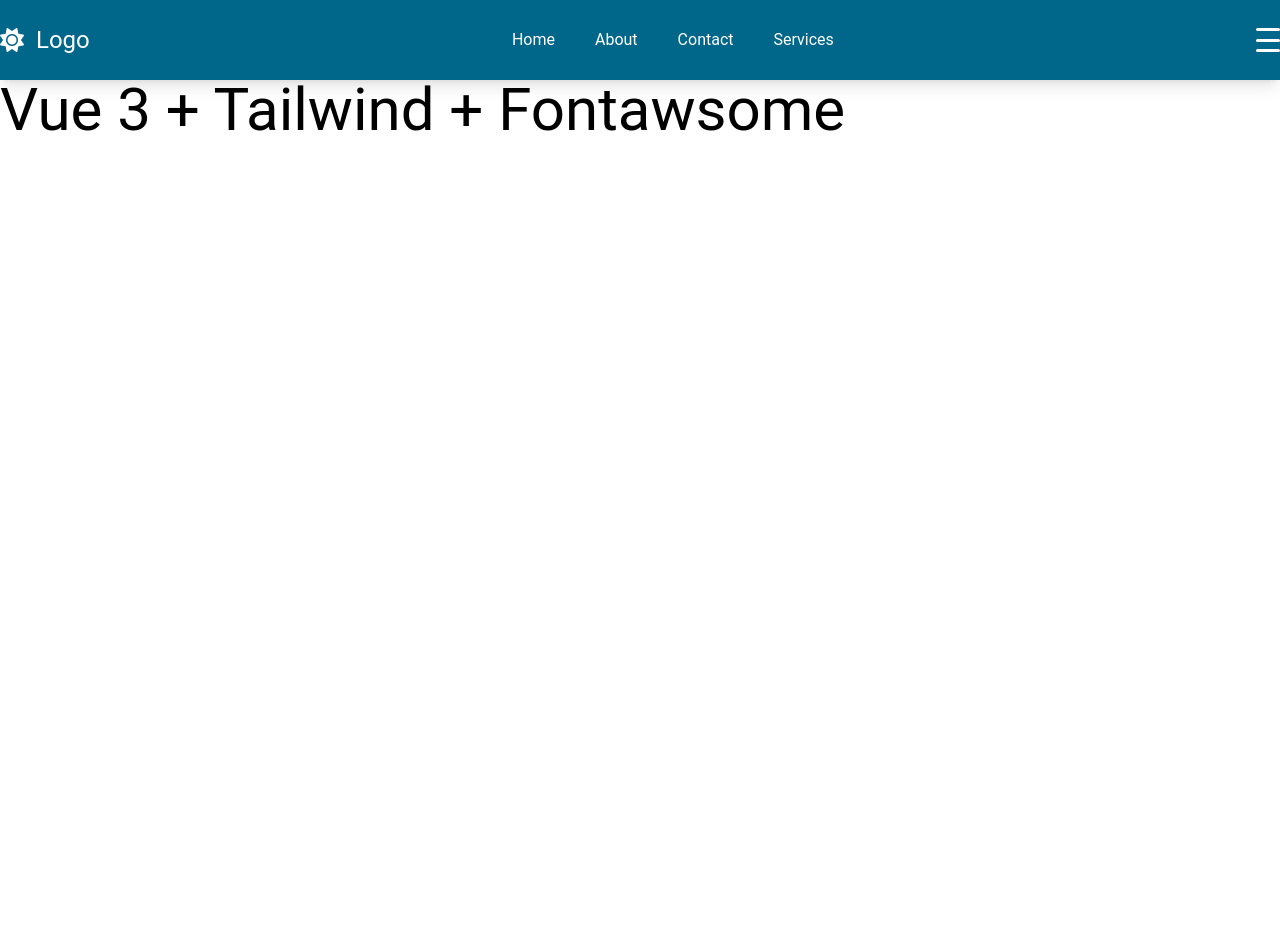
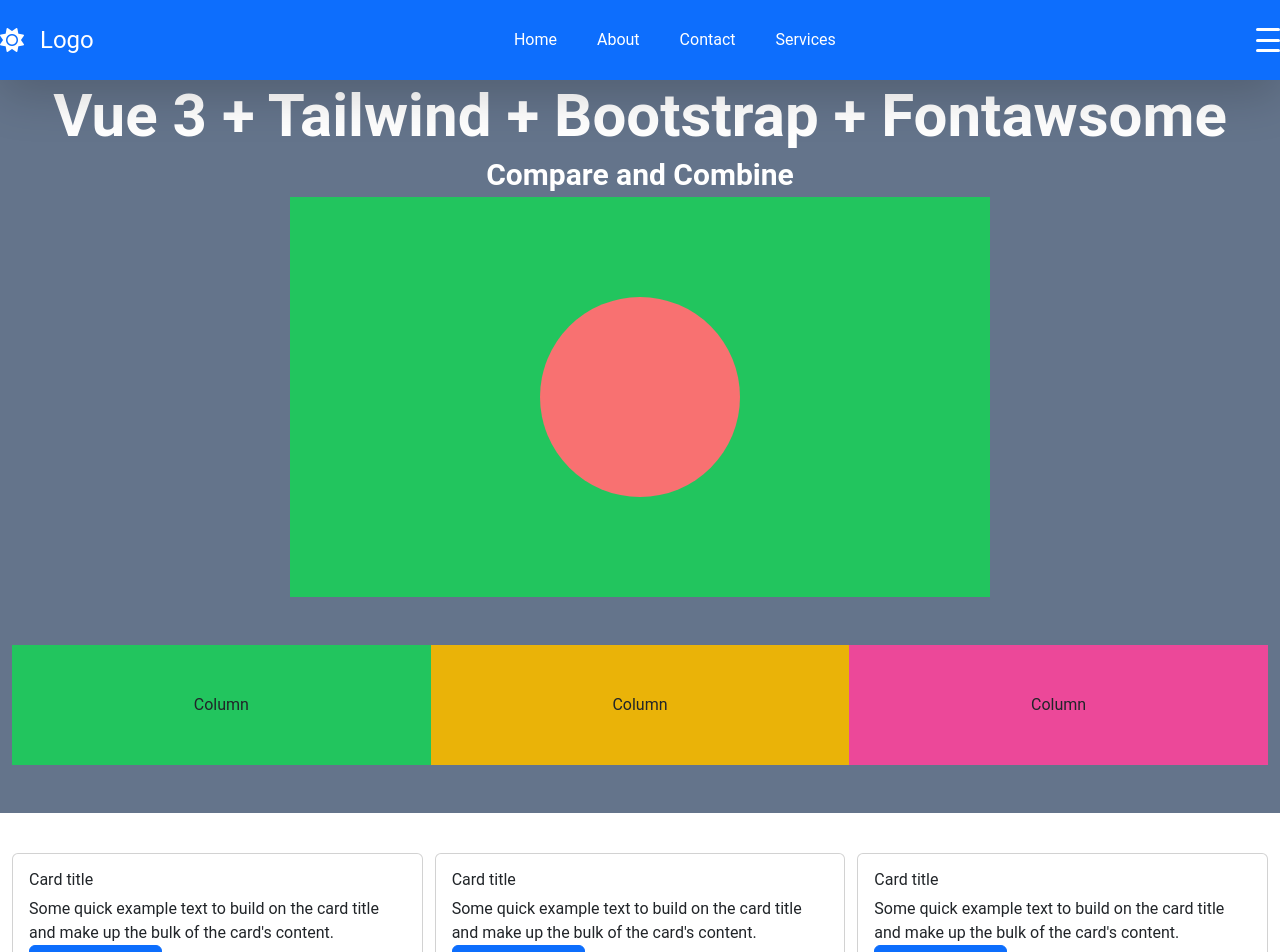
Before and after one commit to khmuhib/vue-3-tailwind-css-route-link-starter, a Vue app: page / in a window 1280 px wide. Shown: the top 952 px of the page. Before the commit the page ends 800 px from the top, so only its background shows below. Built offline with nearby package versions, Linux system fonts and the light colour scheme.

Commit message:
boostrap in this project. Now boostrap and tailwind can easily combine work

```diff
--- a/index.html
+++ b/index.html
@@ -10,11 +10,15 @@
   <link href="https://fonts.googleapis.com/css2?family=Montserrat&display=swap" rel="stylesheet">
   <link rel="stylesheet" href="https://cdnjs.cloudflare.com/ajax/libs/font-awesome/6.2.0/css/all.min.css">
   <title>Vite App</title>
+  <link href="https://cdn.jsdelivr.net/npm/bootstrap@5.2.3/dist/css/bootstrap.min.css" rel="stylesheet" integrity="sha384-rbsA2VBKQhggwzxH7pPCaAqO46MgnOM80zW1RWuH61DGLwZJEdK2Kadq2F9CUG65" crossorigin="anonymous">
 </head>
 
 <body>
   <div id="app"></div>
+
+
   <script type="module" src="/src/main.js"></script>
+  <script src="https://cdn.jsdelivr.net/npm/bootstrap@5.2.3/dist/js/bootstrap.bundle.min.js" integrity="sha384-kenU1KFdBIe4zVF0s0G1M5b4hcpxyD9F7jL+jjXkk+Q2h455rYXK/7HAuoJl+0I4" crossorigin="anonymous"></script>
 </body>
 
 </html>
--- /dev/null
+++ b/src/components/Home/HomeCardComponent.vue
@@ -0,0 +1,24 @@
+<template>
+    <div class="">
+        <div class="card">
+            <div class="card-body">
+                <h5 class="card-title">Card title</h5>
+                <p class="card-text">Some quick example text to build on the card title and make up the bulk of
+                    the card's
+                    content.</p>
+                <a href="#" class="btn btn-primary">Go somewhere</a>
+            </div>
+        </div>
+    </div>
+</template>
+
+<script>
+export default {
+    name: 'HomeCardComponent',
+
+}
+</script>
+
+<style>
+
+</style>
--- /dev/null
+++ b/src/components/Home/SectionOneComponent.vue
@@ -0,0 +1,18 @@
+<template>
+    <div class="">
+        <h1 class="text-center text-[60px] text-[#fff] font-bold font-serif">Vue 3 + Tailwind + Bootstrap + Fontawsome
+        </h1>
+        <p class="text-center text-[30px] font-semibold text-white">Compare and Combine</p>
+    </div>
+
+</template>
+
+<script>
+export default {
+
+}
+</script>
+
+<style>
+
+</style>
--- a/src/views/HomeView.vue
+++ b/src/views/HomeView.vue
@@ -1,27 +1,52 @@
 <template>
-  <!-- <h1 class="text-red-500 text-7xl">Home Page</h1>
-  <TextComponentVue></TextComponentVue> -->
   <div class="">
-    <h1 class="text-6xl">Vue 3 + Tailwind + Fontawsome</h1>
-    <!-- <div class="bg-[#58AE9B]">
-      <div class="">
-        <img src="../assets/images/logo.png" alt="">
-      </div>
-      <div class="">
+    <div class="container bg-slate-500">
         <div class="">
-          <font-awesome-icon icon="fa-solid fa-user-secret" />
-          <font-awesome-icon icon="fa-regular fa-user" />
+            <SectionOneComponent></SectionOneComponent>
+            <div class="bg-green-500 h-[400px] relative w-[700px] m-auto">
+                <p
+                    class="py-5 bg-red-400 rounded-full w-[200px] h-[200px] p-[50px] absolute top-0 left-0 right-0 bottom-0 m-auto">
+                </p>
+            </div>
         </div>
-      </div>
-    </div> -->
+
+
+        <div class="container text-center py-5">
+            <div class="row">
+                <div class="col-md-4 col-12 py-5 bg-green-500">
+                    Column
+                </div>
+                <div class="col-md-4 col-12 py-5 bg-yellow-500">
+                    Column
+                </div>
+                <div class="col-md-4 col-12 py-5 bg-pink-500">
+                    Column
+                </div>
+            </div>
+        </div>
+    </div>
+
+    <div class="container py-10">
+        <div class="grid md:grid-cols-3 grid-cols-1 gap-y-3 gap-x-3">
+            <HomeCardComponent></HomeCardComponent>
+            <HomeCardComponent></HomeCardComponent>
+            <HomeCardComponent></HomeCardComponent>
+        </div>
+    </div>
+
+
   </div>
 </template>
 
 <script>
+import HomeCardComponent from '../components/Home/HomeCardComponent.vue';
+import SectionOneComponent from '../components/Home/SectionOneComponent.vue';
 import TextComponentVue from '../components/TextComponent.vue';
 export default {
   components: {
-    TextComponentVue
+    TextComponentVue,
+    SectionOneComponent,
+    HomeCardComponent
   }
 
 }
```
Also changed, not shown: src/App.vue (+10 -2 lines).
